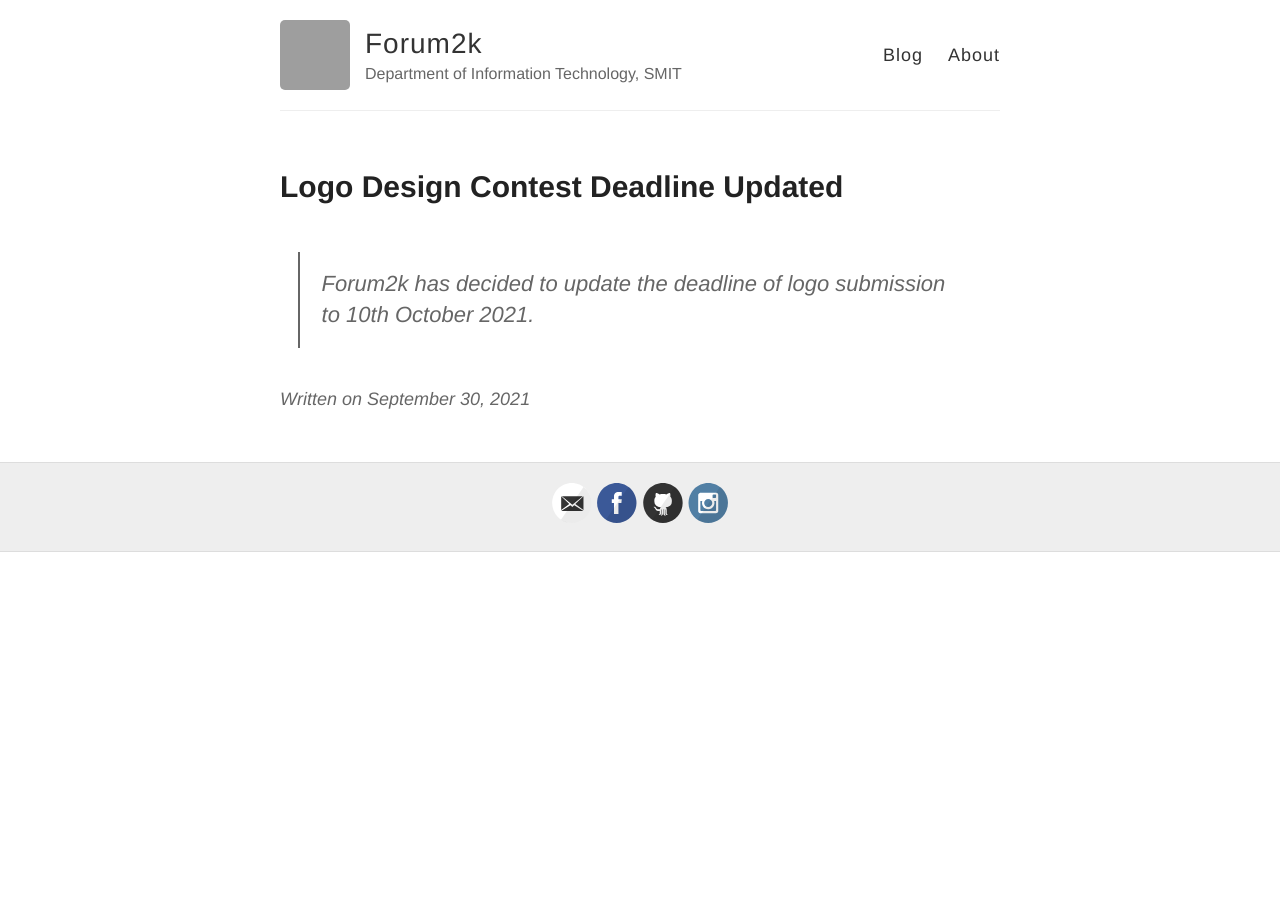
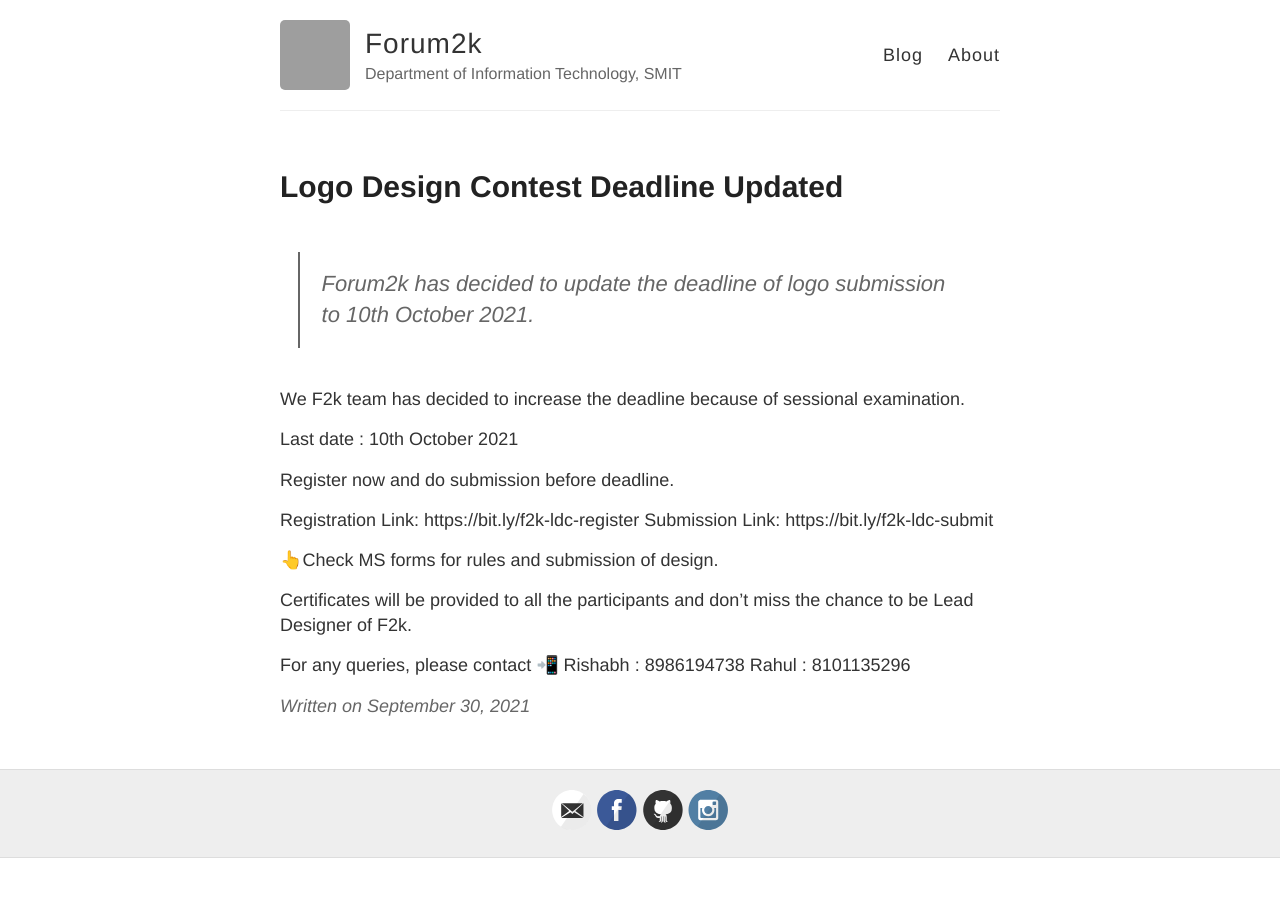
Before and after one commit to umvaishnavi/forum2k-smit.github.io, a Jekyll site: the page built from _posts/2021-9-30-logo-design-contest-last-date-of-submission-has-changed.md, in a window 1280 px wide. Shown: the top 897 px of the page. Built offline with Jekyll 4.4.1, drawn with Linux system fonts in a browser that asks for light colours; grey boxes are pictures that could not be loaded.

Commit message:
Added Whatsapp Message

```diff
--- a/_posts/2021-9-30-logo-design-contest-last-date-of-submission-has-changed.md
+++ b/_posts/2021-9-30-logo-design-contest-last-date-of-submission-has-changed.md
@@ -1,7 +1,27 @@
 ---
 layout: post
 title: Logo Design Contest Deadline Updated
+published: true
 ---
 
 
 > Forum2k has decided to update the deadline of logo submission to 10th October 2021.
+
+
+
+We F2k team has decided to increase the deadline because of sessional examination.
+
+Last date : 10th October 2021
+
+Register now and do submission before deadline.
+
+Registration Link: https://bit.ly/f2k-ldc-register
+Submission Link: https://bit.ly/f2k-ldc-submit
+
+👆Check MS forms for rules and submission of design.
+
+Certificates will be provided to all the participants and don't miss the chance to be Lead Designer of F2k.
+
+For any queries, please contact 📲
+Rishabh : 8986194738
+Rahul : 8101135296
```
